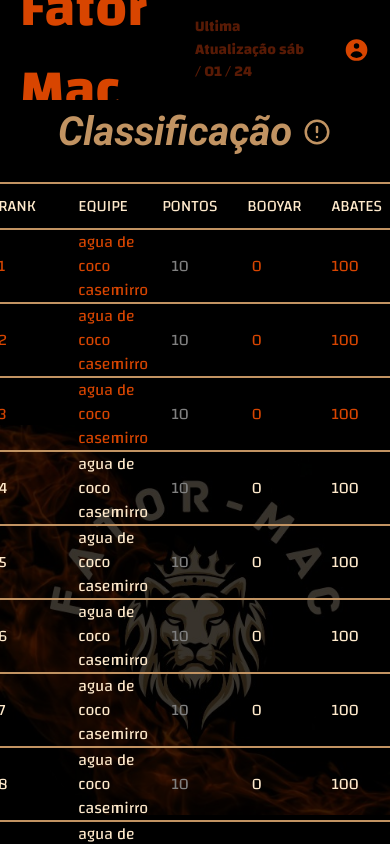
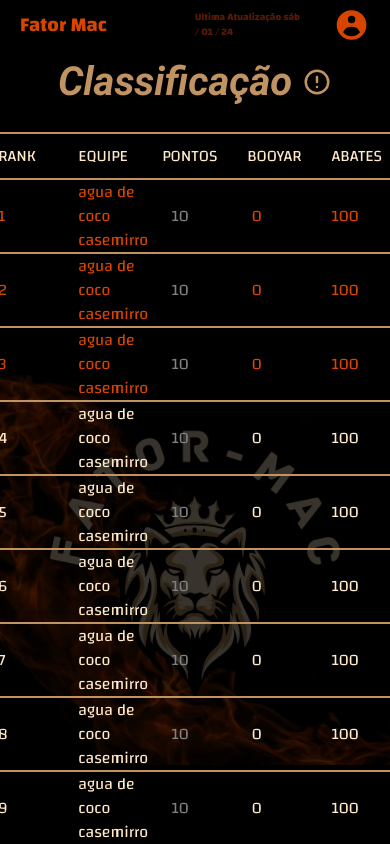
Before and after one commit to emersonjesuz/project-rank-gamer, a React (Vite) app: page / in a window 390 px wide. Shown: the top 844 px of the page. Built offline with nearby package versions, Linux system fonts and the light colour scheme.

Commit message:
melhorias no cabeçario da pagina rank

```diff
--- a/src/pages/rank/components/header/styles.module.scss
+++ b/src/pages/rank/components/header/styles.module.scss
@@ -44,3 +44,16 @@
     }
   }
 }
+
+@media (max-width: 700px) {
+  .box-title {
+    h1 {
+      font-size: 20px;
+    }
+  }
+  .box-info {
+    h4 {
+      font-size: 10px;
+    }
+  }
+}
```
